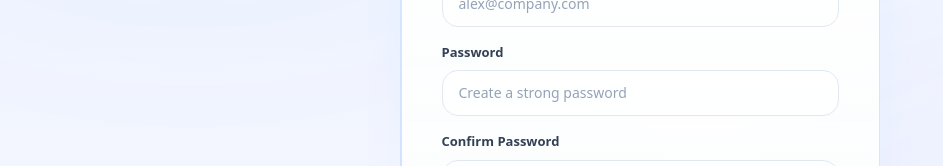
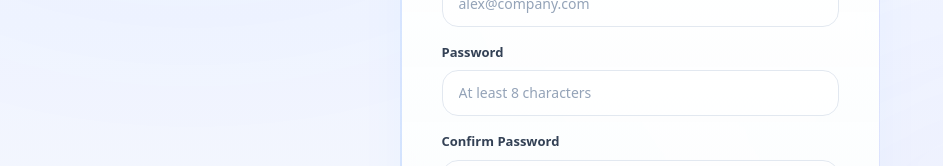
Before and after one commit to NikhilBhagoria/sniply-url-shortener, a React (Vite) app in the folder frontend/: page /register in a window 1280 px wide. Shown: the part 432-598 px from the top of the page, without its empty margins (0-943 px from the left). Built offline with nearby package versions, Linux system fonts and the light colour scheme; no server answers; the HTML template or start-up script is replaced by a standard one.

Commit message:
feat: update password input placeholder and enforce length requirements

```diff
--- a/frontend/src/pages/Register.jsx
+++ b/frontend/src/pages/Register.jsx
@@ -99,7 +99,9 @@ export default function Register() {
               <input
                 type="password"
                 id="password"
-                placeholder="Create a strong password"
+                placeholder="At least 8 characters"
+                minLength={8}
+                maxLength={72}
                 required
                 value={form.password}
                 onChange={(e) => setForm({ ...form, password: e.target.value })}
```
